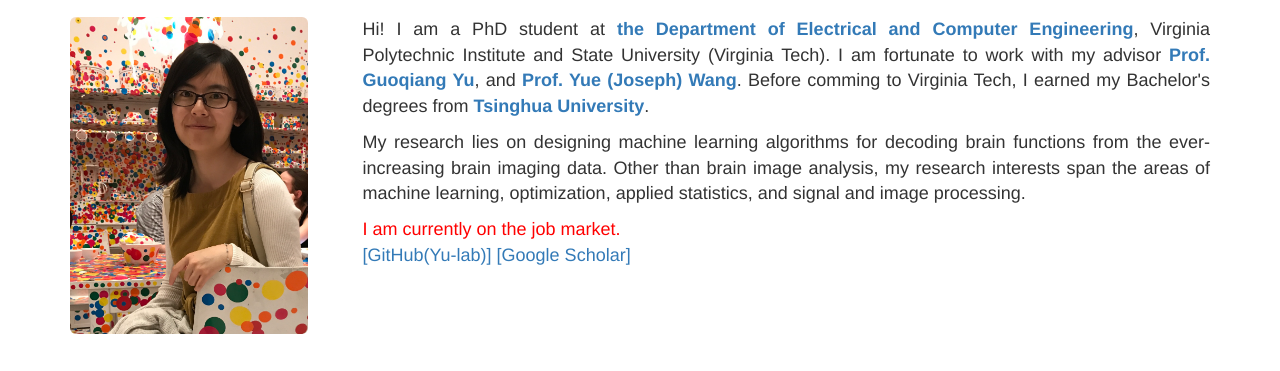
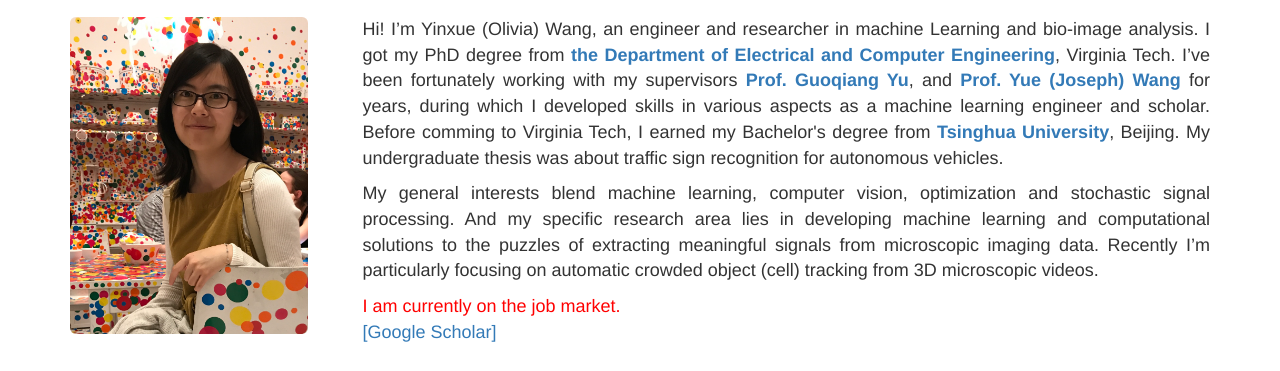
Before and after one commit to OliviaWang90/OliviaWang90.github.io, a plain HTML site: page index.html in a window 1280 px wide. Shown: the part 63-434 px from the top of the page. Drawn offline with Linux system fonts and the light colour scheme.

Commit message:
Update introduction

```diff
--- a/index.html
+++ b/index.html
@@ -53,19 +53,17 @@
 		</div>
 		<div class="col-md-9" align="justify" >
 		<p>
-		Hi! I am a PhD student at<b><a href="https://ece.vt.edu/"> the Department of Electrical and Computer Engineering</a></b>, Virginia Polytechnic Institute and State University (Virginia Tech). I am fortunate to work with my advisor <b><a target="_blank" href="https://ece.vt.edu/people/profile/yu/">Prof. Guoqiang Yu</a></b>, and <b><a target="_blank"
-								href="https://ece.vt.edu/people/profile/ywang/">Prof. Yue (Joseph) Wang</a></b>.
-								Before comming to Virginia Tech, I earned my Bachelor's degrees from <b><a target="_blank" href="https://www.tsinghua.edu.cn/en/">Tsinghua University</a></b>.
+		Hi! I’m Yinxue (Olivia) Wang, an engineer and researcher in machine Learning and bio-image analysis. I got my PhD degree from<b><a href="https://ece.vt.edu/"> the Department of Electrical and Computer Engineering</a></b>, Virginia Tech. I’ve been fortunately working with my supervisors <b><a target="_blank" href="https://ece.vt.edu/people/profile/yu/">Prof. Guoqiang Yu</a></b>, and <b><a target="_blank"
+								href="https://ece.vt.edu/people/profile/ywang/">Prof. Yue (Joseph) Wang</a></b>  for years, during which I developed skills in various aspects as a machine learning engineer and scholar.
+								Before comming to Virginia Tech, I earned my Bachelor's degree from <b><a target="_blank" href="https://www.tsinghua.edu.cn/en/">Tsinghua University</a></b>, Beijing. My undergraduate thesis was about traffic sign recognition for autonomous vehicles.
 		</p>
 		<p>
-		My research lies on designing machine learning algorithms for decoding brain functions from the ever-increasing brain imaging data.
-		<!-- I am currently working on the automated large-scale cell motion analysis on 10-terabyte imaging data, as well as the following terabyte-level 5D volume visualization. -->
-		Other than brain image analysis, my research interests span the areas of machine learning, optimization, applied statistics, and signal and image processing.
+		My general interests blend machine learning, computer vision, optimization and stochastic signal processing. And my specific research area lies in developing machine learning and computational solutions to the puzzles of extracting meaningful signals from microscopic imaging data. Recently I’m particularly focusing on automatic crowded object (cell) tracking from 3D microscopic videos.
 		</p>
 		<!-- <font color="red">I am graduating in 2021 and currently on the job market.</font> <br> -->
 		<font color="red">I am currently on the job market.</font> <br>
 		<!-- <a href="data/Resume_Congchao.pdf">[CV]</a> -->
-		<a href="https://github.com/yu-lab-vt">[GitHub(Yu-lab)]</a>
+		<!-- <a href="https://github.com/yu-lab-vt">[GitHub(Yu-lab)]</a> -->
 		<!-- <a href="https://www.linkedin.com/in/elahe-soltanaghaei-909baa8b">[LinkedIn]</a> -->
 		<a href="https://scholar.google.com/citations?hl=en&user=NiR1HrEAAAAJ&view_op=list_works">[Google Scholar]</a><br>
 		</div>
```
